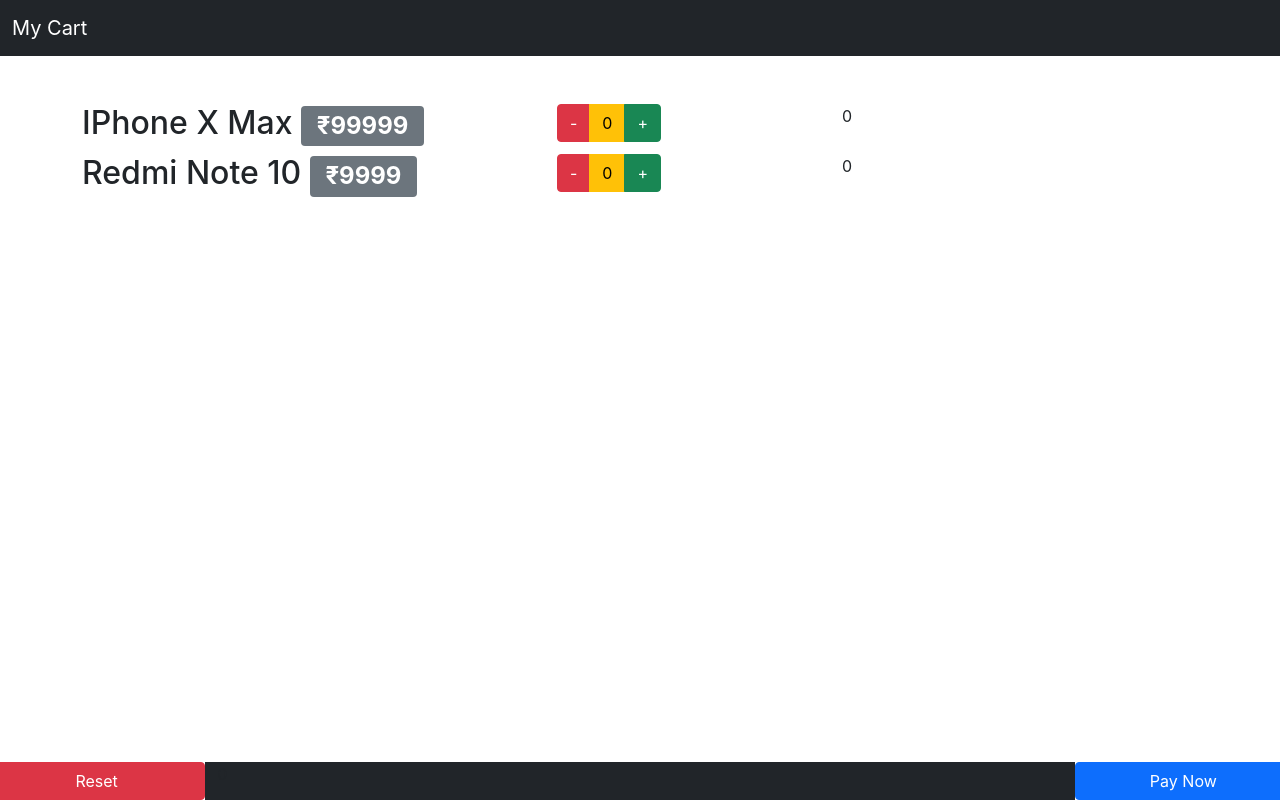
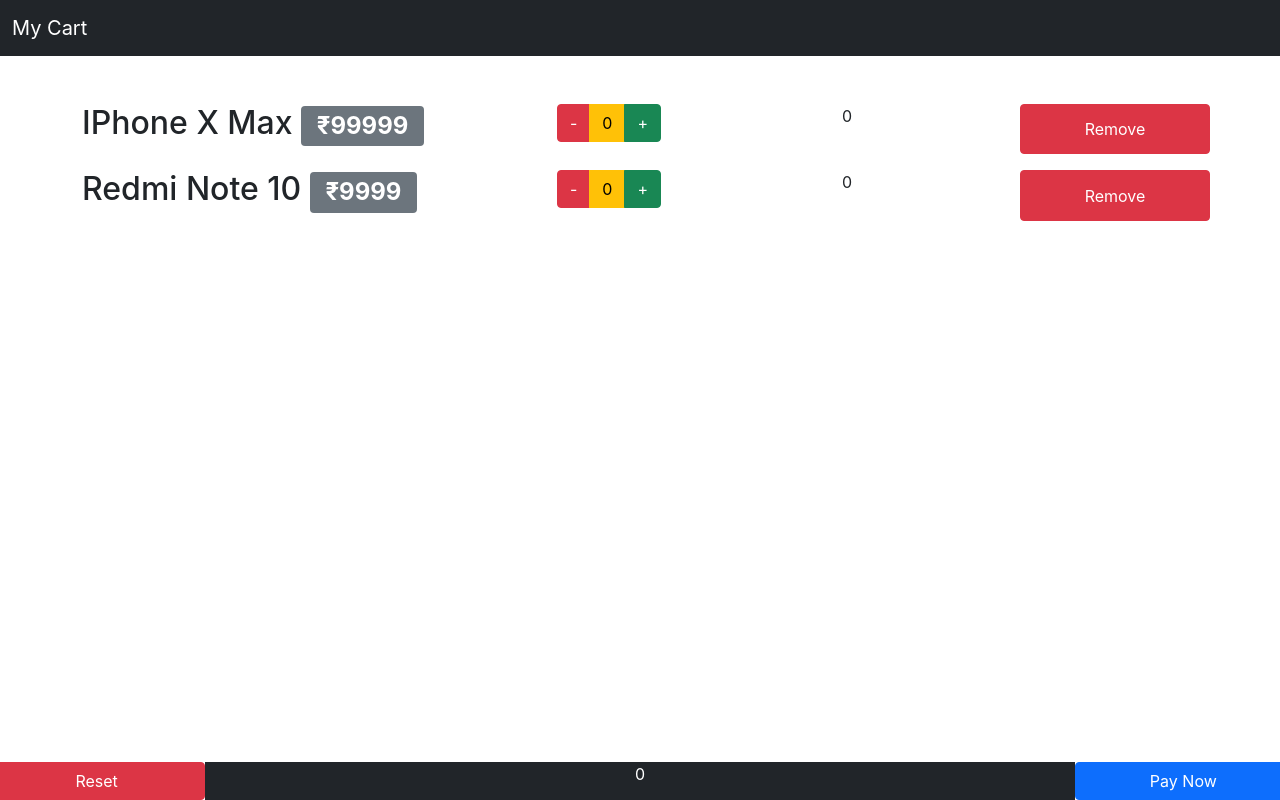
Before and after one commit to Saumya15082001/my_kart, a React (Create React App) app: page / in a window 1280 px wide. Built offline with nearby package versions, Linux system fonts and the light colour scheme.

Commit message:
Remove Item Button

```diff
--- a/src/App.js
+++ b/src/App.js
@@ -1,62 +1,76 @@
-import logo from './logo.svg';
-import './App.css';
-import Navbar from './components/Navbar.js';
-import ProductList from './components/ProductList.js';
-import Footer from './components/Footer';
-import React,{useState} from 'react';
+import logo from "./logo.svg";
+import "./App.css";
+import Navbar from "./components/Navbar.js";
+import ProductList from "./components/ProductList.js";
+import Footer from "./components/Footer";
+import React, { useState } from "react";
 
 function App() {
-  const products=[
+  const products = [
     {
       name: "IPhone X Max ",
       price: 99999,
-      quantity:0,
+      quantity: 0,
     },
     {
       name: "Redmi Note 10 ",
       price: 9999,
-      quantity:0,
-    }
-  ]
-  let [productList , setProductList] = useState(products);
+      quantity: 0,
+    },
+  ];
+  let [productList, setProductList] = useState(products);
   let [totalAmount, setTotalAmount] = useState(0);
 
-  const incrementQuantity=(index)=>{
-    let newProductList=[...productList];
-    let newTotalAmount= totalAmount;
+  const incrementQuantity = (index) => {
+    let newProductList = [...productList];
+    let newTotalAmount = totalAmount;
     newProductList[index].quantity++;
     newTotalAmount += newProductList[index].price;
     setTotalAmount(newTotalAmount);
     setProductList(newProductList);
-  }
-  const decrementQuantity=(index)=>{
-    let newProductList=[...productList];
-    let newTotalAmount= totalAmount;
-   if(newProductList[index].quantity >0)
-   {
-    newProductList[index].quantity--;
-    newTotalAmount -= newProductList[index].price;
-   }
+  };
+  const decrementQuantity = (index) => {
+    let newProductList = [...productList];
+    let newTotalAmount = totalAmount;
+    if (newProductList[index].quantity > 0) {
+      newProductList[index].quantity--;
+      newTotalAmount -= newProductList[index].price;
+    }
     setTotalAmount(newTotalAmount);
     setProductList(newProductList);
-  }
+  };
 
-  const reset=()=>{
-    let newProductList=[...productList];
-    newProductList.map((products)=>{products.quantity=0})
+  const reset = () => {
+    let newProductList = [...productList];
+    newProductList.map((products) => {
+      products.quantity = 0;
+    });
     setProductList(newProductList);
     setTotalAmount(0);
-  }
+  };
 
+  const remove = (index) => {
+    let newProductList = [...productList];
+    let newTotalAmount = totalAmount;
+    newTotalAmount -=
+      newProductList[index].quantity * newProductList[index].price;
+    newProductList.splice(index, 1);
+    setTotalAmount(newTotalAmount);
+    setProductList(newProductList);
+  };
 
   return (
     <>
-        <Navbar/>
-        <main className='container mt-5'>
-        <ProductList productList={productList} incrementQuantity={incrementQuantity} decrementQuantity={decrementQuantity}/>
-        </main>
-        <Footer totalAmount={totalAmount} reset={reset}/>
-
+      <Navbar />
+      <main className="container mt-5">
+        <ProductList
+          productList={productList}
+          incrementQuantity={incrementQuantity}
+          decrementQuantity={decrementQuantity}
+          remove={remove}
+        />
+      </main>
+      <Footer totalAmount={totalAmount} reset={reset} />
     </>
   );
 }
--- a/src/components/Footer.js
+++ b/src/components/Footer.js
@@ -3,8 +3,8 @@
 
 export default function Footer(props) {
   return <div className='row fixed-bottom' >
-      <button className='btn btn-danger col-2'>Reset</button>
-      <div className='col-8 bg-dark'>
+      <button className='btn btn-danger col-2' onClick={()=>{props.reset()}}>Reset</button>
+      <div className='col-8 bg-dark text-white text-center'>
           {props.totalAmount}
       </div>
       <button className='btn btn-primary col-2'>Pay Now</button>
--- a/src/components/Product.js
+++ b/src/components/Product.js
@@ -2,7 +2,7 @@
 
 export default function Product(props) {
   return (
-    <div className="row">
+    <div className="row mt-3">
       <div className="col-5">
         <h2>
           {props.product.name}{" "}
@@ -32,9 +32,10 @@
           </button>
         </div>
       </div>
-      <div className="col-4">
+      <div className="col-2">
         {props.product.quantity * props.product.price}
       </div>
+      <button className="col-2 btn btn-danger" onClick={()=>props.remove(props.index)}>Remove</button>
     </div>
   );
 }
--- a/src/components/ProductList.js
+++ b/src/components/ProductList.js
@@ -3,8 +3,9 @@
 
 export default function ProductList(props) {
   return (
+    props.productList.length >0 ?
     props.productList.map((product,i)=>{
-        return <Product product={product} key={i} incrementQuantity={props.incrementQuantity} decrementQuantity={props.decrementQuantity} index={i}/>
-    })
+        return <Product product={product} key={i} incrementQuantity={props.incrementQuantity} decrementQuantity={props.decrementQuantity} index={i} remove={props.remove}/>
+    }): <h1>No Products in Your Cart :( </h1>
   )
 }
```
